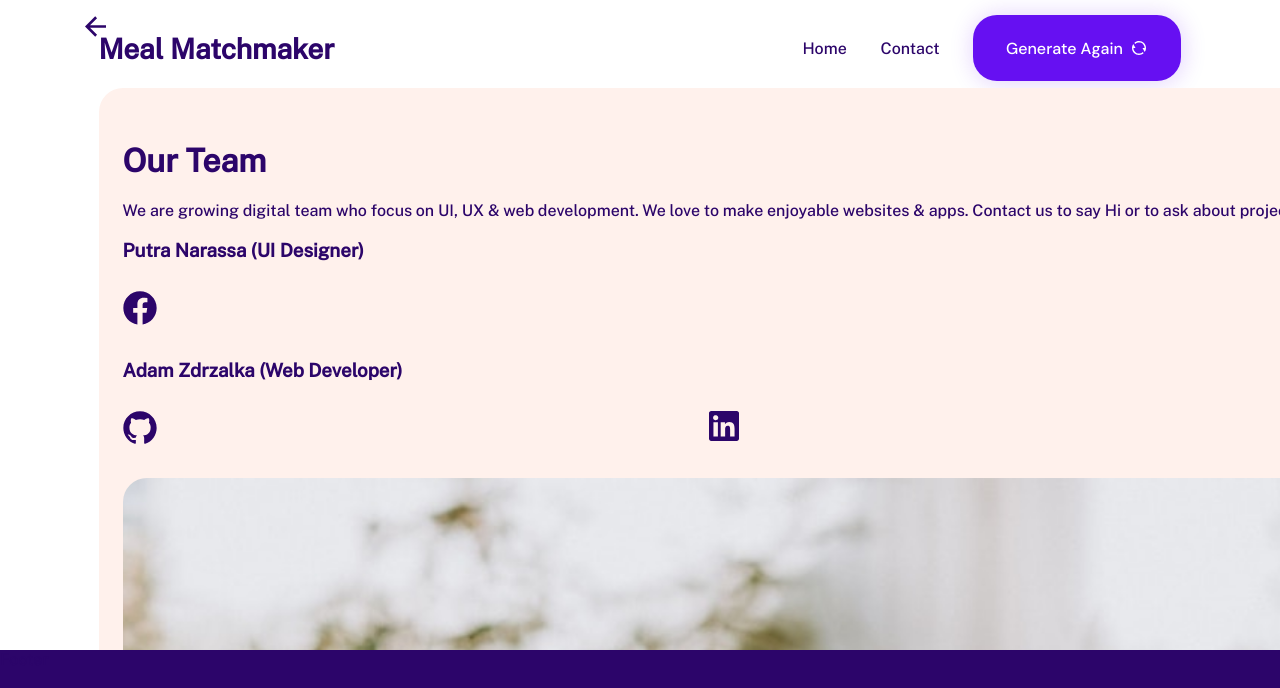
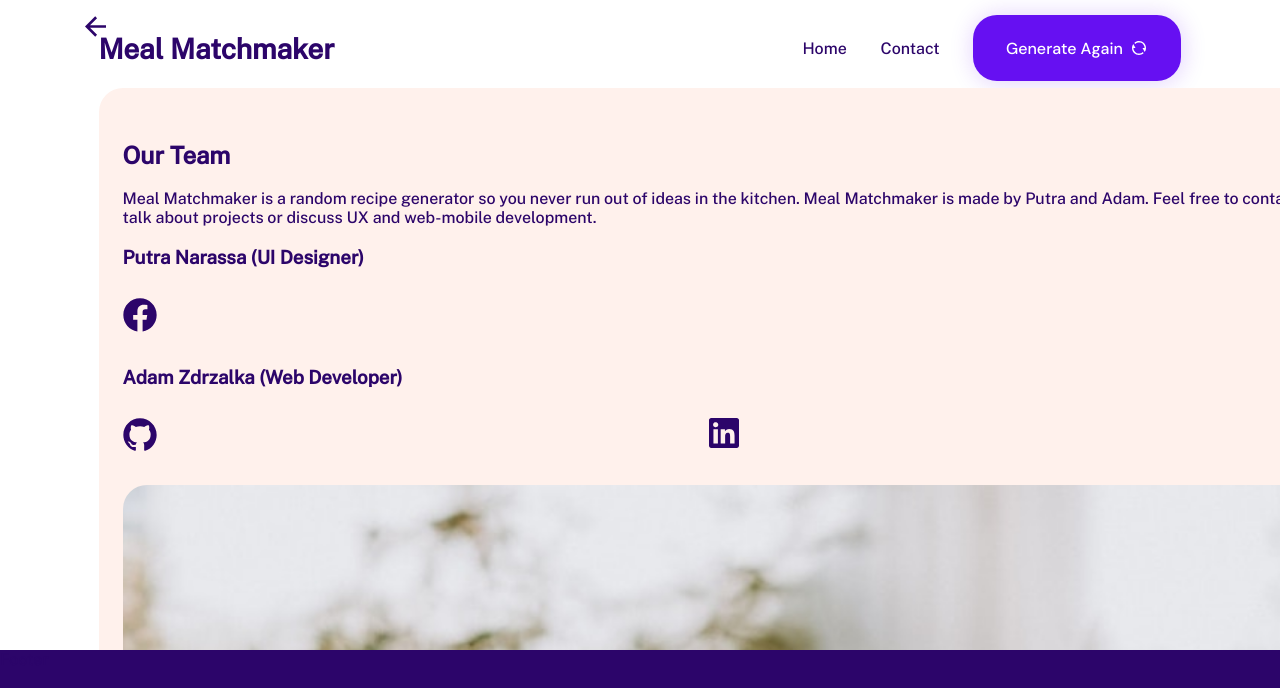
Before and after one commit to moderndayNeo/Meal-Matchmaker, a React (Create React App) app: page /contact in a window 1280 px wide. Shown: the top 688 px of the page. Built offline with nearby package versions, Linux system fonts and the light colour scheme.

Commit message:
refactor: Update ContactPage summary

```diff
--- a/src/Main/ContactPage/ContactPage.tsx
+++ b/src/Main/ContactPage/ContactPage.tsx
@@ -25,13 +25,13 @@ export default function ContactPage() {
 
             <div className="main-wrapper">
                 <main>
-                    <h1>Our Team</h1>
-                    <div className="summary">
-                        <p>
-                            We are growing digital team who focus on UI, UX &
-                            web development. We love to make enjoyable websites
-                            & apps. Contact us to say Hi or to ask about
-                            projects.
+                    <h2>Our Team</h2>
+                    <p className="summary">
+                        Meal Matchmaker is a random recipe generator so you
+                        never run out of ideas in the kitchen. Meal Matchmaker
+                        is made by Putra and Adam. Feel free to contact us to
+                        talk about projects or discuss UX and web-mobile
+                        development.
                     </p>
                     <TeamMember
                         title="Putra Narassa (UI Designer)"
@@ -45,7 +45,6 @@ export default function ContactPage() {
                         facebook=""
                         linkedin="https://www.linkedin.com/in/adamzdrzalka/"
                     />
-                    </div>
 
                     <img
                         src={developers}
```
Lines whose indentation alone changed are shown as unchanged.
